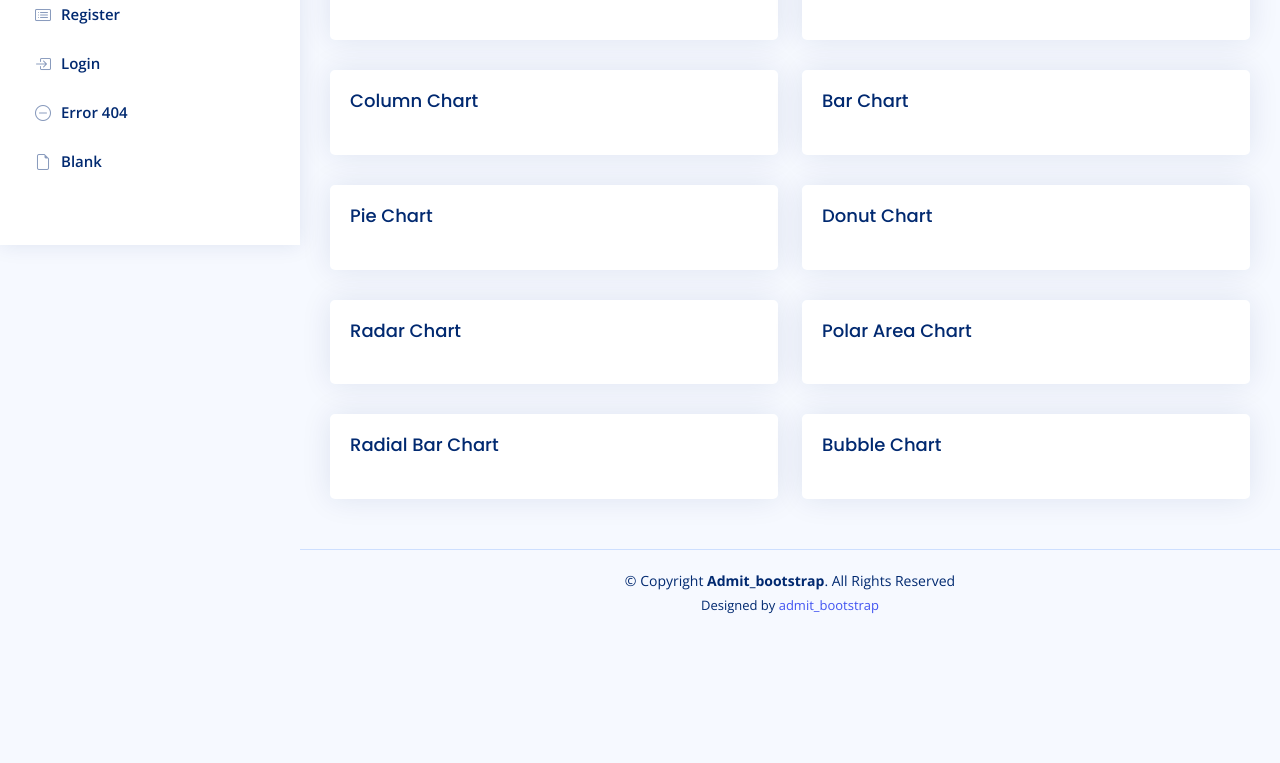
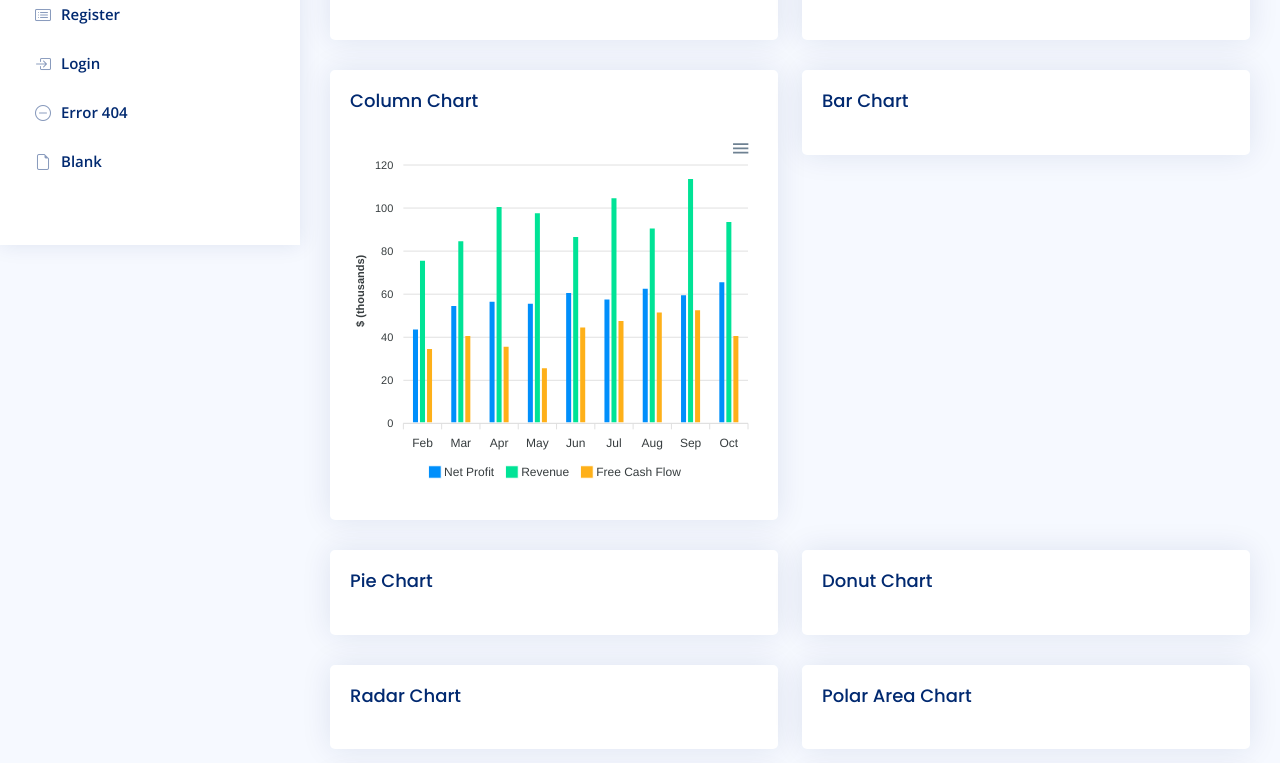
Before and after one commit to amitbd599/admin_bootstrap, a React (Create React App) app: page /charts-apexcharts in a window 1280 px wide. Shown: the part 555-1318 px from the top of the page. Before the commit the page ends 1190 px from the top, so only its background shows below. Built offline with nearby package versions, Linux system fonts and the light colour scheme.

Commit message:
Column Chart add

```diff
--- a/src/components/ChartsApexInner.jsx
+++ b/src/components/ChartsApexInner.jsx
@@ -94,6 +94,71 @@ const ChartsApexInner = () => {
       legend: { horizontalAlign: "left" },
     },
   };
+  const ColumnChartOptions = {
+    series: [
+      {
+        name: "Net Profit",
+        data: [44, 55, 57, 56, 61, 58, 63, 60, 66],
+      },
+      {
+        name: "Revenue",
+        data: [76, 85, 101, 98, 87, 105, 91, 114, 94],
+      },
+      {
+        name: "Free Cash Flow",
+        data: [35, 41, 36, 26, 45, 48, 52, 53, 41],
+      },
+    ],
+    options: {
+      chart: {
+        type: "bar",
+        height: 350,
+      },
+      plotOptions: {
+        bar: {
+          horizontal: false,
+          columnWidth: "55%",
+          endingShape: "rounded",
+        },
+      },
+      dataLabels: {
+        enabled: false,
+      },
+      stroke: {
+        show: true,
+        width: 2,
+        colors: ["transparent"],
+      },
+      xaxis: {
+        categories: [
+          "Feb",
+          "Mar",
+          "Apr",
+          "May",
+          "Jun",
+          "Jul",
+          "Aug",
+          "Sep",
+          "Oct",
+        ],
+      },
+      yaxis: {
+        title: {
+          text: "$ (thousands)",
+        },
+      },
+      fill: {
+        opacity: 1,
+      },
+      tooltip: {
+        y: {
+          formatter: function (val) {
+            return `$ ${val} thousands`;
+          },
+        },
+      },
+    },
+  };
   return (
     <section className='section'>
       <div className='row'>
@@ -132,7 +197,12 @@ const ChartsApexInner = () => {
             <div className='card-body'>
               <h5 className='card-title'>Column Chart</h5>
               {/* Column Chart */}
-              <div id='columnChart' />
+              <ApexCharts
+                options={ColumnChartOptions.options}
+                series={ColumnChartOptions.series}
+                type='bar'
+                height={350}
+              />
               {/* End Column Chart */}
             </div>
           </div>
```
